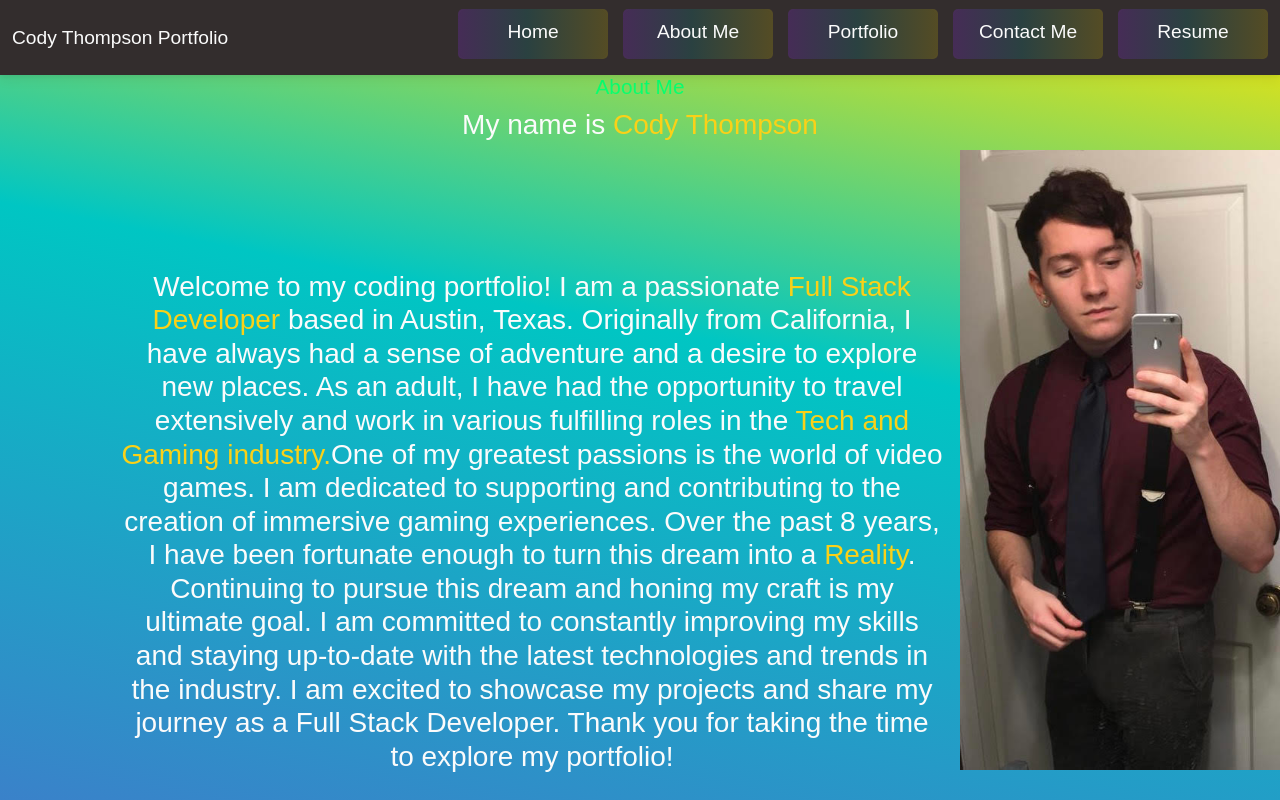
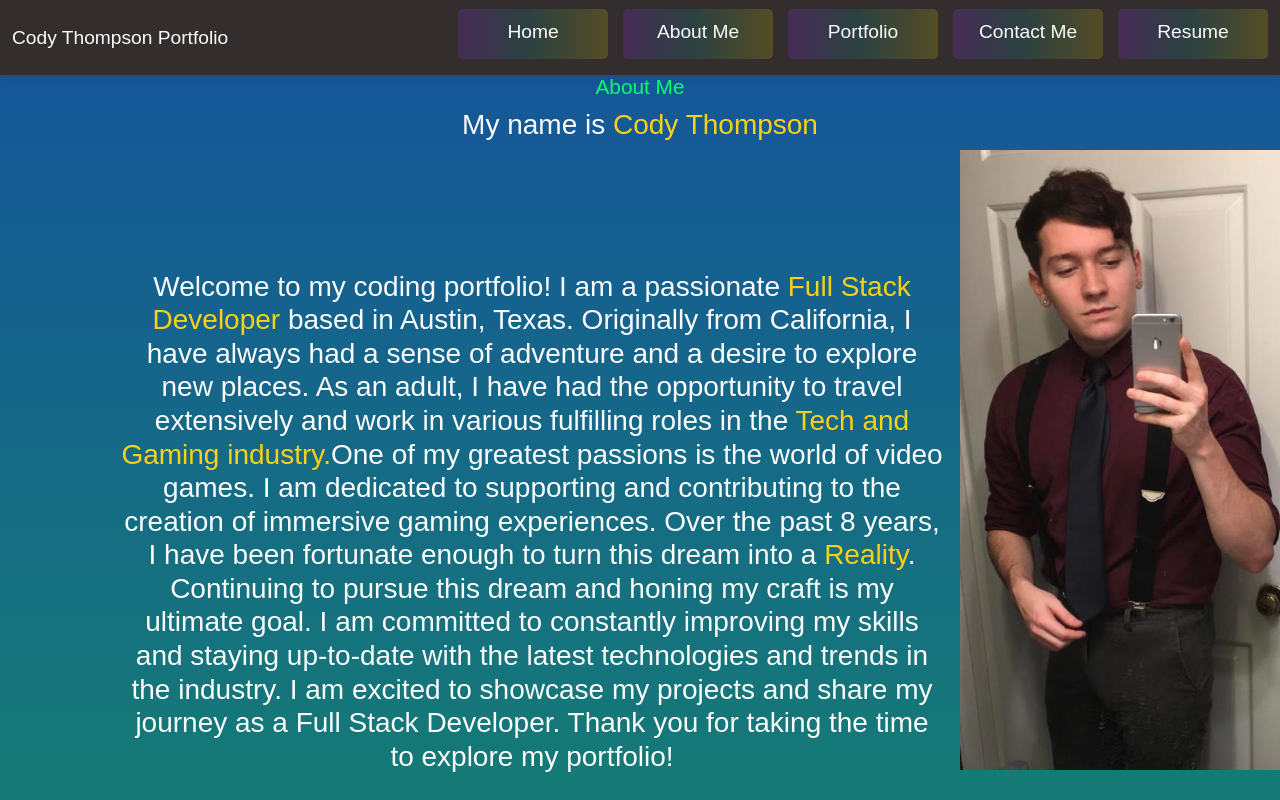
Before and after one commit to codyleight/ReactResume, a React (Vite) app: page /About in a window 1280 px wide. Shown: the top 800 px of the page. Built offline with nearby package versions, Linux system fonts and the light colour scheme.

Commit message:
Color change

```diff
--- a/src/index.css
+++ b/src/index.css
@@ -39,10 +39,9 @@ body {
 
   background-color: #192824;
   background: #159957;  /* fallback for old browsers */
-background: -webkit-linear-gradient(to bottom, #155799, #159957);  /* Chrome 10-25, Safari 5.1-6 */
-background: rgb(130,45,209);
-background: linear-gradient(11deg, rgba(130,45,209,1) 1%, rgba(0,198,195,1) 75%, rgba(255,230,0,1) 100%);
 
+background: rgb(255,230,0);
+background: linear-gradient(13deg, rgba(255,230,0,1) 0%, rgba(130,45,209,1) 1%, rgba(1,79,106,1) 68%, rgba(54,1,106,1) 99%);
 }
 
 .navbar-toggler-icon{
--- a/src/pages/AboutPage.jsx
+++ b/src/pages/AboutPage.jsx
@@ -8,7 +8,7 @@ export default function AboutPage() {
 
 
 
-    <div className=" text-light d-flex justify-content-center row text-center" >
+    <div className=" text-light d-flex justify-content-center row text-center bg" >
         <h2>
             About Me
         </h2>
--- a/src/pages/HomePage.jsx
+++ b/src/pages/HomePage.jsx
@@ -10,7 +10,7 @@ export default function HomePage() {
   return (
 
 
-<div className="container">
+<div className="container ">
   <div className="row">
     <div className="col-12 d-flex justify-content-center">
       <div className="iconsize text-light">
--- a/src/pages/ResumePage.jsx
+++ b/src/pages/ResumePage.jsx
@@ -8,7 +8,7 @@ export default function ResumePage() {
   return (
 
 
-    <div>
+    <div className='bg'>
       <div className='d-flex justify-content-end iconsize text-light'>
 
       <a href="/assets/Resume.pdf" download>
```
